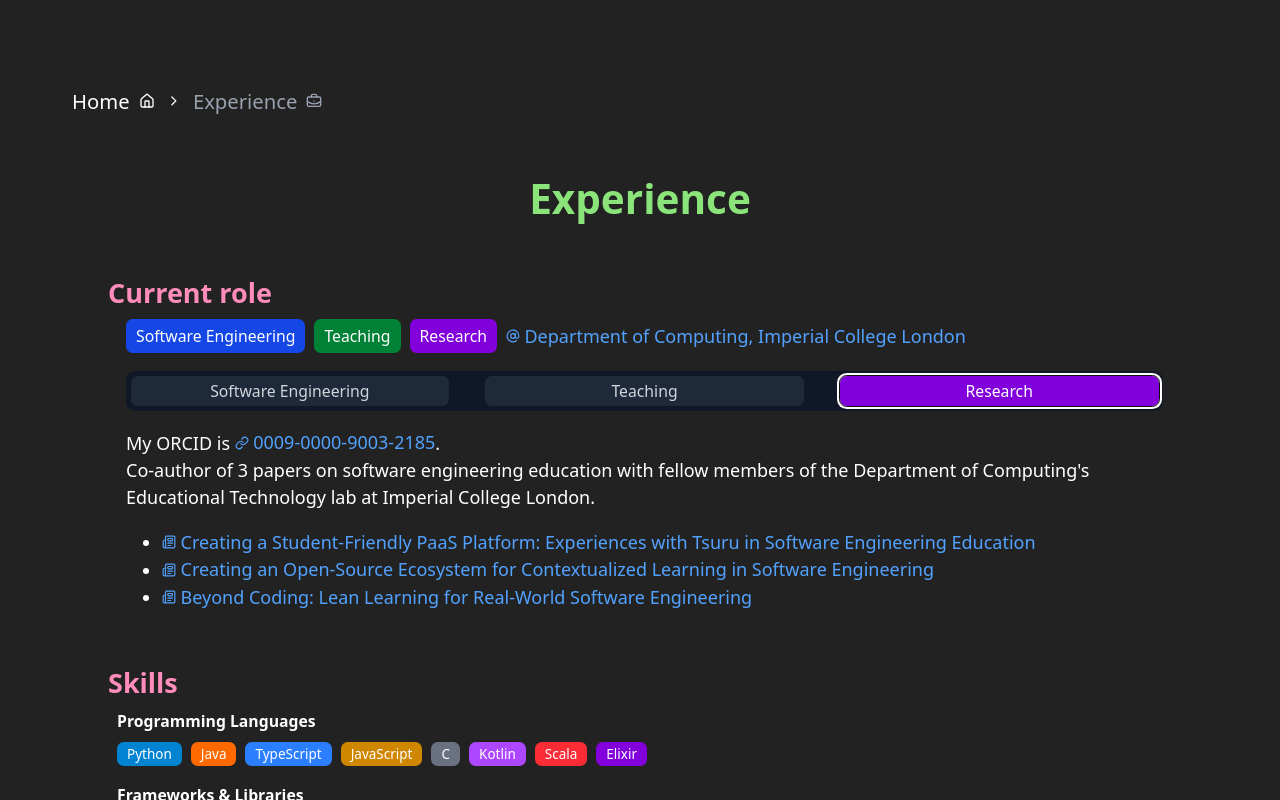
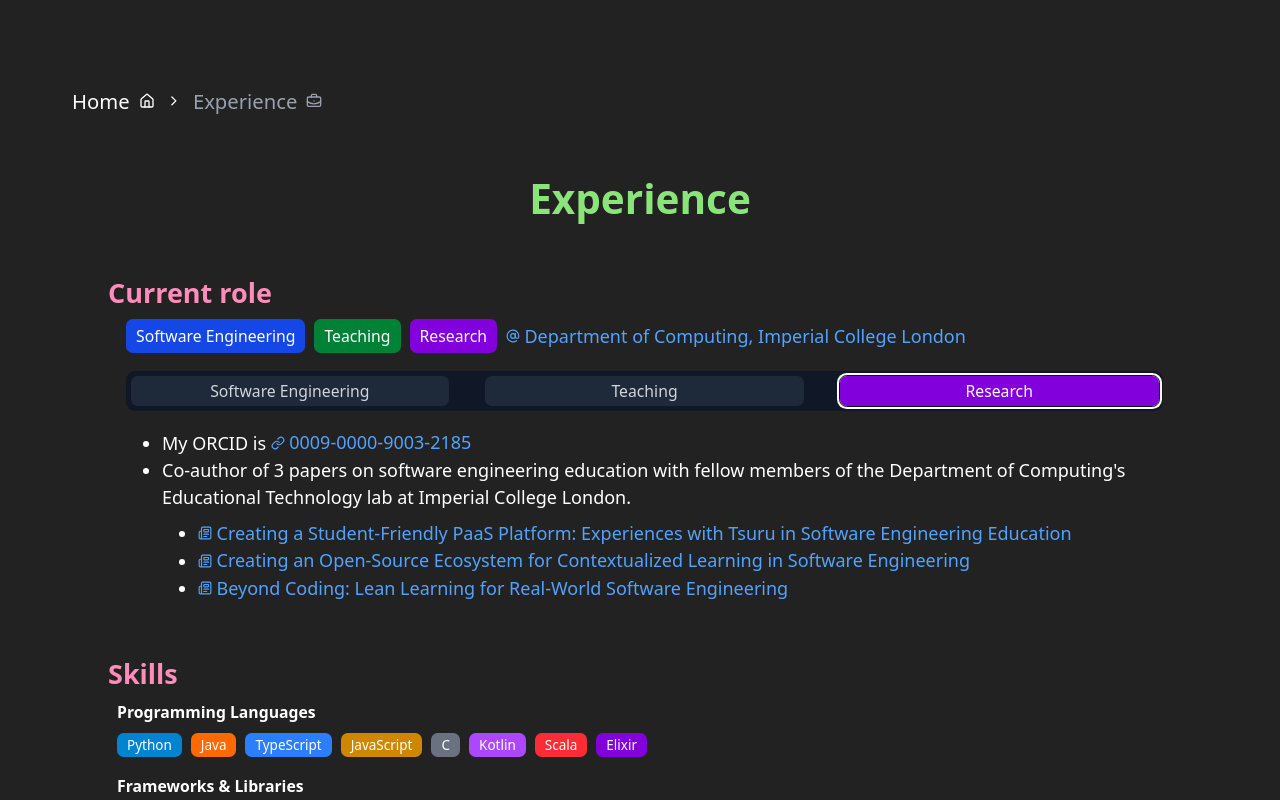
Before and after one commit to zaki-amin/zaki-amin.github.io, a Next.js app: page /experience in a window 1280 px wide. Both pictures are taken after a click on the tab "Research". Shown: the top 800 px of the page. Built offline with nearby package versions, Linux system fonts and the light colour scheme.

Commit message:
style: align research section with bulletpoints like other experience sections

```diff
--- a/src/myComponents/experience/Research.tsx
+++ b/src/myComponents/experience/Research.tsx
@@ -9,49 +9,44 @@ interface ResearchPaperProps {
 
 const ResearchPaper: FC<ResearchPaperProps> = ({ title, link }) => {
   return (
-    <p>
+    <li>
       <HoverLink href={link} text={title} icon={<NewspaperIcon size={14} />} />
-    </p>
+    </li>
   )
 }
 
 const Research: FC = () => {
   return (
-    <div className='space-y-4'>
-      <p>
+    <div className='space-y-2'>
+      <ul className='list-disc pl-8'>
+        <li>
           My ORCID is{' '}
           <HoverLink
             href='https://orcid.org/0009-0000-9003-2185'
             text='0009-0000-9003-2185'
           />
-        .<br />
+        </li>
+
+        <li>
           Co-author of 3 papers on software engineering education with fellow
-        members of the Department of Computing&#39;s Educational Technology lab
-        at Imperial College London.
-      </p>
-
-      <div className='space-y-2'>
-        <ul className='list-disc pl-8'>
-          <li>
+          members of the Department of Computing&#39;s Educational Technology
+          lab at Imperial College London.
+          <ul className='list-disc pl-8 mt-2'>
             <ResearchPaper
               title='Creating a Student-Friendly PaaS Platform: Experiences with Tsuru in Software Engineering Education'
               link='https://conf.researchr.org/details/fse-2025/fse-2025-software-engineering-education/12/Creating-a-Student-Friendly-PaaS-Platform-Experiences-with-Tsuru-in-Software-Enginee'
             />
-          </li>
-          <li>
             <ResearchPaper
               title='Creating an Open-Source Ecosystem for Contextualized Learning in Software Engineering'
               link='https://ocs.editorial.upv.es/index.php/HEAD/HEAd25/paper/view/20104'
             />
-          </li>
-          <li>
             <ResearchPaper
               title='Beyond Coding: Lean Learning for Real-World Software Engineering'
               link='https://epc.ac.uk/event/uk-and-ireland-engineering-education-research-network-annual-symposium-2/'
             />
+          </ul>
         </li>
       </ul>
-      </div>
     </div>
   )
 }
```
Lines whose indentation alone changed are shown as unchanged.
